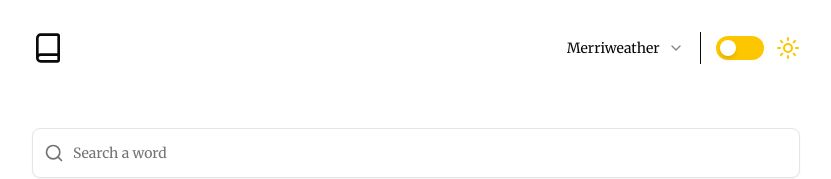
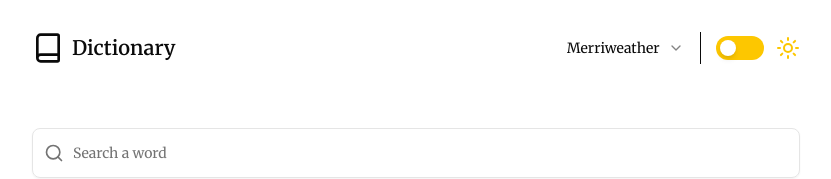
Before and after one commit to mohammadreza2003-af/dictionary-web-app, a Next.js app: page / in a window 1280 px wide. Shown: the top 179 px of the page, without its empty margins (224-1055 px from the left). Built offline with nearby package versions, Linux system fonts and the light colour scheme.

Commit message:
refactor(ui) add title in navbar

```diff
--- a/src/components/navbar.tsx
+++ b/src/components/navbar.tsx
@@ -5,7 +5,10 @@ const Navbar = () => {
   return (
     <nav className="md:max-w-3xl px-4 md:px-0 py-8 w-full mx-auto">
       <div className="flex items-center justify-between">
-        <Book size={32} />
+        <div className="flex items-center gap-2">
+          <Book size={32} />
+          <h2 className="font-semibold text-xl">Dictionary</h2>
+        </div>
         <div className="flex items-center gap-4">
           <FontSelector />
           <div className="w-[0.5px] min-h-8 bg-foreground" />
```
